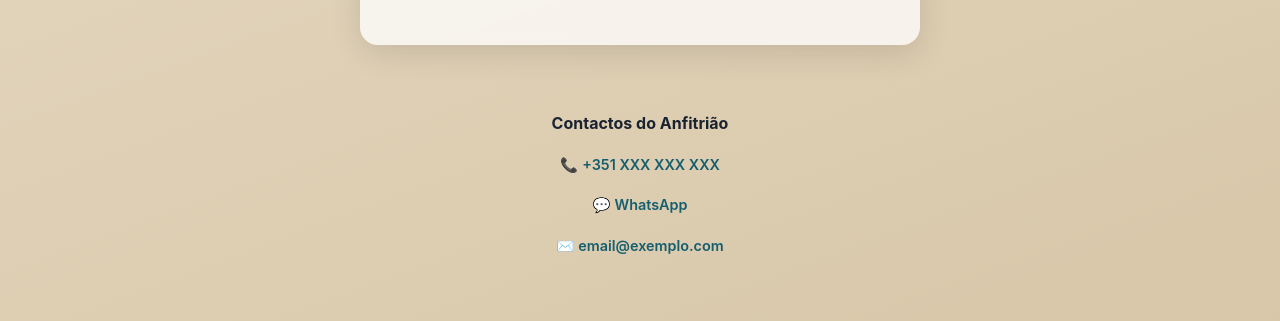
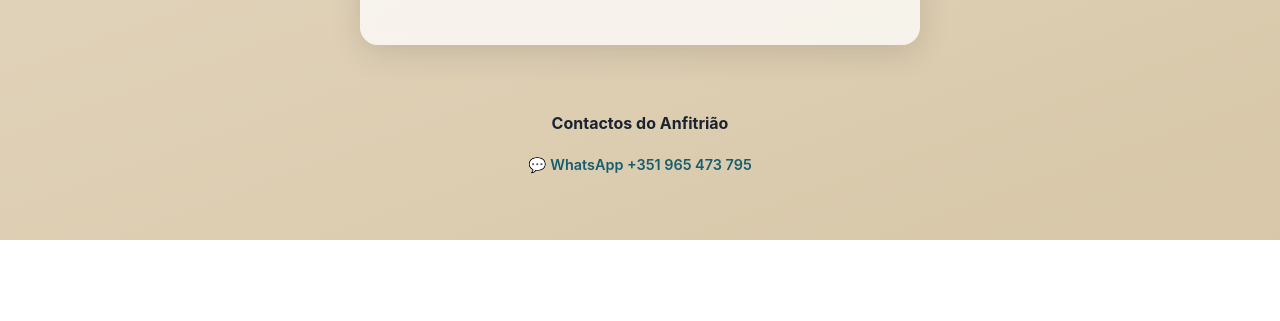
Before and after one commit to Gustavo-cripto/al-checkin-aima, a Flask app: page / in a window 1280 px wide. Shown: the part 1183-1504 px from the top of the page. After the commit the page ends 1423 px from the top, so only its background shows below. Run offline with Flask 3, Linux system fonts and the light colour scheme.

Commit message:
Footer: show only WhatsApp contact with number 965473795

```diff
--- a/templates/index.html
+++ b/templates/index.html
@@ -115,9 +115,7 @@
 
   <footer class="site-footer">
     <p class="footer-title" data-i18n="contactos">Contactos do Anfitrião</p>
-    <p>📞 <a href="tel:+351XXXXXXXXX">+351 XXX XXX XXX</a></p>
-    <p>💬 <a href="https://wa.me/351XXXXXXXXX">WhatsApp</a></p>
-    <p>✉️ <a href="mailto:email@exemplo.com">email@exemplo.com</a></p>
+    <p>💬 <a href="https://wa.me/351965473795">WhatsApp +351 965 473 795</a></p>
   </footer>
 
 <script>
```
